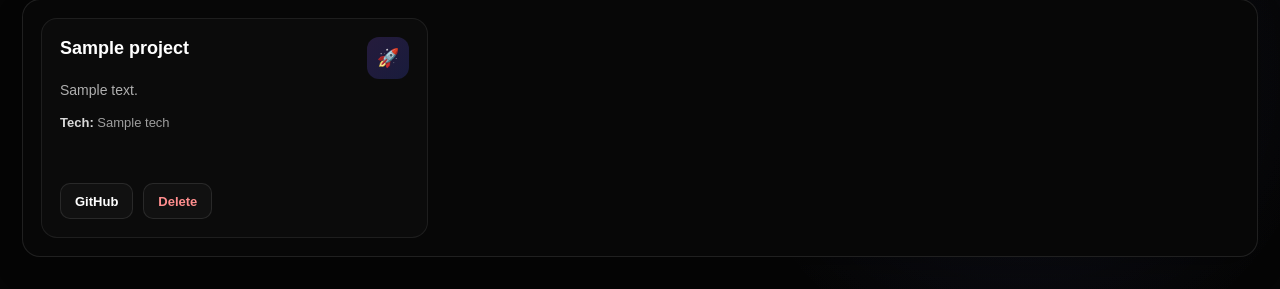
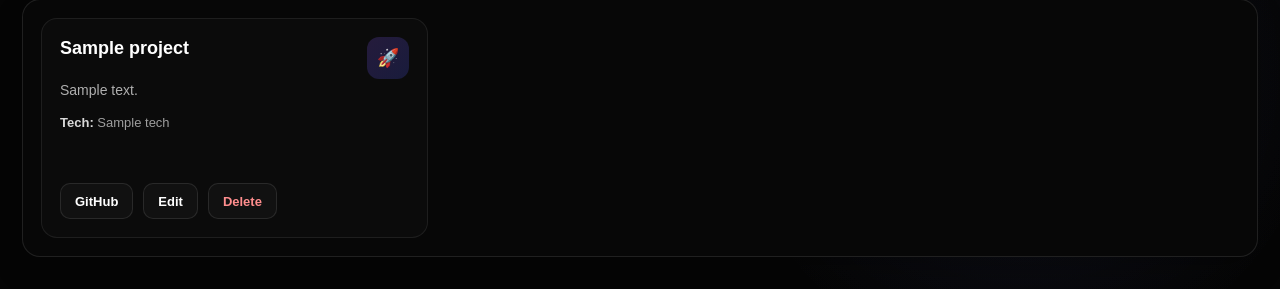
Before and after one commit to Anshupareek13/Analytics-portfolio, a Flask app: page /dashboard in a window 1280 px wide. Shown: the part 696-985 px from the top of the page. Run offline with Flask 3, Linux system fonts and the light colour scheme; a user stored in the database is signed in; tables that the repository leaves empty hold one stand-in row (values such as "Sample post"); a database or web service that is not in the repository returns one stand-in record (values such as "Sample title").

Commit message:
show projects

```diff
--- a/backend/templates/ats.html
+++ b/backend/templates/ats.html
@@ -343,7 +343,7 @@
                             {% for project in projects %}
                                 <option value="{{ project[0] }}"
                                     {% if selected_project_id and selected_project_id|string == project[0]|string %}selected{% endif %}>
-                                    {{ project[1] }}
+                                    {{ project[2] }}
                                 </option>
                             {% endfor %}
                         </select>
--- a/backend/templates/dashboard.html
+++ b/backend/templates/dashboard.html
@@ -635,8 +635,19 @@
                                     {% if project[5] %}
                                         <a href="{{ project[5] }}" target="_blank" class="action-btn">GitHub</a>
                                     {% endif %}
+
+                                    <button class="action-btn" onclick="confirmEdit('{{ project[0] }}')">Edit</button>
+
                                     <button class="delete-btn" onclick="confirmDelete('{{ project[0] }}')">Delete</button>
                                 </div>
+
+                                <script>
+                                function confirmEdit(projectId) {
+                                    if (confirm("✏️ Are you sure you want to edit this project?")) {
+                                        window.location.href = "/edit_project/" + projectId;
+                                    }
+                                }
+                                </script>
                             </div>
                         {% endfor %}
                     </div>
```
